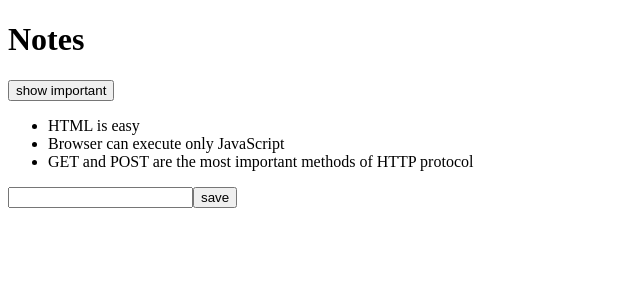
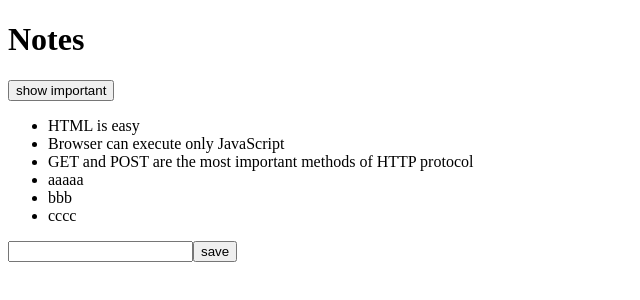
Before and after one commit to GeekyGuang/Full-Stack-Open-2021, a React (Create React App) app in the folder notes/: page / in a window 1280 px wide. Shown: the top 300 px of the page, without its empty margins (0-640 px from the left). Built offline with nearby package versions, Linux system fonts and the light colour scheme; data requests are answered from the project's data file.

Commit message:
post到服务器

```diff
--- a/notes/db.json
+++ b/notes/db.json
@@ -17,6 +17,24 @@
       "content": "GET and POST are the most important methods of HTTP protocol",
       "date": "2019-05-30T19:20:14.298Z",
       "important": true
+    },
+    {
+      "content": "aaaaa",
+      "date": "2021-07-12T09:19:26.924Z",
+      "important": true,
+      "id": 4
+    },
+    {
+      "content": "bbb",
+      "date": "2021-07-12T09:22:58.292Z",
+      "important": true,
+      "id": 5
+    },
+    {
+      "content": "cccc",
+      "date": "2021-07-12T10:04:48.933Z",
+      "important": false,
+      "id": 6
     }
   ]
 }
--- a/notes/src/App.js
+++ b/notes/src/App.js
@@ -27,12 +27,15 @@
     const noteObject = {
       content: newNote,
       date: new Date().toISOString(),
-      important: Math.random() < 0.5,
-      id: notes.length + 1
+      important: Math.random() < 0.5
     }
 
-    setNotes(notes.concat(noteObject))
-    setNewNote('')
+    axios
+      .post('http://localhost:3001/notes', noteObject)
+      .then(response => {
+        setNotes(notes.concat(response.data))
+        setNewNote('')
+      })
   }
 
   const handleNoteChange = (event) => {
```
Lines whose indentation alone changed are shown as unchanged.
